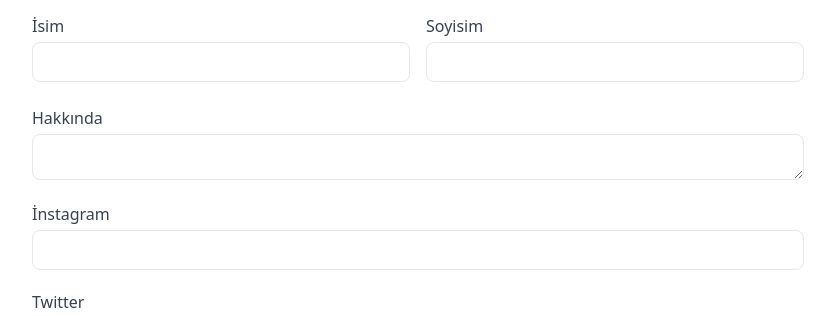
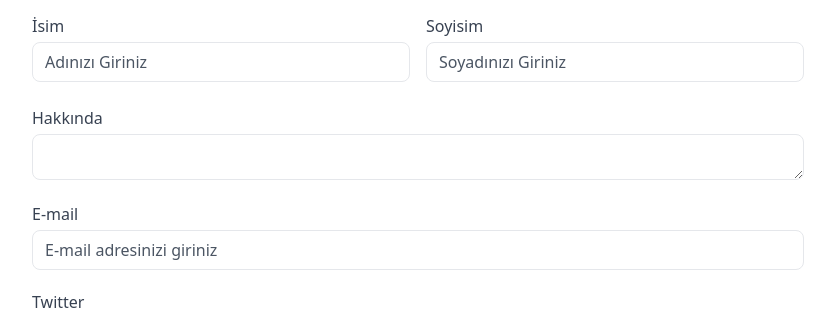
Before and after one commit to Beyzabay/seller-profile, a Next.js app: page / in a window 1280 px wide. Shown: the part 234-550 px from the top of the page, without its empty margins (222-1057 px from the left). Built offline with nearby package versions, Linux system fonts and the light colour scheme.

Commit message:
Created form structure with formic yup and edited error messages.

```diff
--- a/package.json
+++ b/package.json
@@ -13,7 +13,8 @@
     "formik": "^2.4.6",
     "next": "14.2.3",
     "react": "^18",
-    "react-dom": "^18"
+    "react-dom": "^18",
+    "yup": "^1.4.0"
   },
   "devDependencies": {
     "postcss": "^8",
--- a/src/app/Components/SellerInfoForm.jsx
+++ b/src/app/Components/SellerInfoForm.jsx
@@ -1,51 +1,123 @@
+"use client";
 import React from "react";
+import { useFormik } from "formik";
+import { basicSchemas } from "../schemas";
+
+const onSubmit = () => {};
 
 const SellerInfoForm = () => {
+  const { values, errors, handleChange, handleSubmit } = useFormik({
+    initialValues: {
+      name: "",
+      surname: "",
+      email: "",
+    },
+    validationSchema: basicSchemas,
+    onSubmit,
+  });
   return (
     <>
       <div>
-        <div>
-        <form class="space-y-4 text-gray-700">
-  <div class="flex flex-wrap">
-    {/* <div class="w-full">
-      <label class="block mb-1" for="formGridCode_card">Card number</label>
-      <input class="w-full h-10 px-3 text-base placeholder-gray-600 border rounded-lg focus:shadow-outline" type="text" id="formGridCode_card"/>
-    </div> */}
-  </div>
+        <form class="space-y-4 text-gray-700" onSubmit={handleSubmit}>
+          <div class="flex flex-wrap"></div>
           <div class="flex flex-wrap space-y-4 md:space-y-0">
             <div class="w-full px-2 mb-2 md:w-1/2">
-      <label class="block mb-1" for="formGridCode_name">İsim</label>
-      <input class="w-full h-10 px-3 text-base placeholder-gray-600 border rounded-lg focus:shadow-outline" type="text" id="formGridCode_name"/>
+              <label class="block mb-1" for="formGridCode_name">
+                İsim
+              </label>
+              <input
+                className={`w-full h-10 px-3 text-base placeholder-gray-600 border rounded-lg ${
+                  errors.name ? "input-error" : ""
+                }`}
+                type="text"
+                id="name"
+                name="name"
+                onChange={handleChange}
+                value={values.name}
+                placeholder="Adınızı Giriniz"
+              />
+              {errors.name && <p className="error">{errors.name}</p>}
             </div>
             <div class="w-full px-2 md:w-1/2">
-      <label class="block mb-1" for="formGridCode_last">Soyisim</label>
-      <input class="w-full h-10 px-3 text-base placeholder-gray-600 border rounded-lg focus:shadow-outline" type="text" id="formGridCode_last"/>
+              <label class="block mb-1" for="formGridCode_last">
+                Soyisim
+              </label>
+              <input
+                className={`w-full h-10 px-3 text-base placeholder-gray-600 border rounded-lg ${
+                  errors.surname ? "input-error" : ""
+                }`}
+                type="text"
+                id="surname"
+                name="surname"
+                onChange={handleChange}
+                value={values.surname}
+                placeholder="Soyadınızı Giriniz"
+              />
+              {errors.surname && <p className="error">{errors.surname}</p>}
             </div>
-    <div  class="w-full px-2 !mt-4">
-    <label class="block mb-1" for="formGridCode_last">Hakkında</label>
-  <textarea rows="1" class=" p-2.5 w-full px-3 text-base placeholder-gray-600 border rounded-lg focus:shadow-outline" id="formGridCode_last"></textarea>
+            <div class="w-full px-2 !mt-4">
+              <label class="block mb-1" for="formGridCode_last">
+                Hakkında
+              </label>
+              <textarea
+                rows="1"
+                class=" p-2.5 w-full px-3 text-base placeholder-gray-600 border rounded-lg focus:shadow-outline"
+                id="formGridCode_last"
+              ></textarea>
             </div>
           </div>
           <div class="flex flex-col space-y-4 md:space-y-5">
             <div class="w-full px-2 ">
-      <label class="block mb-1" for="formGridCode_month">İnstagram</label>
-      <input class="w-full h-10 px-3 text-base placeholder-gray-600 border rounded-lg focus:shadow-outline" type="text" id="formGridCode_month"/>
+              <label class="block mb-1">E-mail</label>
+              <input
+                className={`w-full h-10 px-3 text-base placeholder-gray-600 border rounded-lg ${
+                  errors.email ? "input-error" : ""
+                }`}
+                type="text"
+                id="email"
+                name="email"
+                onChange={handleChange}
+                value={values.email}
+                placeholder="E-mail adresinizi giriniz"
+              />
+              {errors.email && <p className="error">{errors.email}</p>}
             </div>
             <div class="w-full px-2  ">
-      <label class="block mb-1" for="formGridCode_year">Twitter</label>
-      <input class="w-full h-10 px-3 text-base placeholder-gray-600 border rounded-lg focus:shadow-outline" type="text" id="formGridCode_year"/>
+              <label class="block mb-1" for="formGridCode_year">
+                Twitter
+              </label>
+              <input
+                class="w-full h-10 px-3 text-base placeholder-gray-600 border rounded-lg focus:shadow-outline"
+                type="text"
+                id="formGridCode_year"
+              />
             </div>
             <div class="md:w-full w-52 px-2">
-      <label class="block mb-1" for="formGridCode_cvc">Facebook</label>
-      <input class="w-full h-10 px-3 text-base placeholder-gray-600 border rounded-lg focus:shadow-outline" type="text" id="formGridCode_cvc"/>
+              <label class="block mb-1" for="formGridCode_cvc">
+                Facebook
+              </label>
+              <input
+                class="w-full h-10 px-3 text-base placeholder-gray-600 border rounded-lg focus:shadow-outline"
+                type="text"
+                id="formGridCode_cvc"
+              />
             </div>
           </div>
           <div className="!mt-8 flex justify-end">
-  <button type="button" class="text-white bg-blue-700 hover:bg-blue-800 focus:ring-4 focus:ring-blue-300 font-medium rounded-lg text-sm px-5 py-2.5 me-2 mb-2 dark:bg-blue-600 dark:hover:bg-blue-700 focus:outline-none dark:focus:ring-blue-800">Değişiklikleri Kaydet</button>
-  <button type="button" class="text-white bg-blue-700 hover:bg-blue-800 focus:ring-4 focus:ring-blue-300 font-medium rounded-lg text-sm px-5 py-2.5 me-2 mb-2 dark:bg-blue-600 dark:hover:bg-blue-700 focus:outline-none dark:focus:ring-blue-800">Vazgeç</button>
+            <button
+              type="button"
+              class="text-white bg-blue-700 hover:bg-blue-800 focus:ring-4 focus:ring-blue-300 font-medium rounded-lg text-sm px-5 py-2.5 me-2 mb-2 dark:bg-blue-600 dark:hover:bg-blue-700 focus:outline-none dark:focus:ring-blue-800"
+            >
+              Değişiklikleri Kaydet
+            </button>
+            <button
+              type="submit"
+              class="text-white bg-blue-700 hover:bg-blue-800 focus:ring-4 focus:ring-blue-300 font-medium rounded-lg text-sm px-5 py-2.5 me-2 mb-2 dark:bg-blue-600 dark:hover:bg-blue-700 focus:outline-none dark:focus:ring-blue-800"
+            >
+              Vazgeç
+            </button>
           </div>
         </form>
-        </div>
       </div>
     </>
   );
--- a/src/app/globals.css
+++ b/src/app/globals.css
@@ -1,3 +1,12 @@
 @tailwind base;
 @tailwind components;
 @tailwind utilities;
+
+.input-error{
+    border-color: #fc8181 !important;
+}
+.error{
+    color:#fc8181 ;
+    font-size: 12px;
+    text-align: left;
+}
--- /dev/null
+++ b/src/app/schemas/index.js
@@ -0,0 +1,11 @@
+import * as yup from 'yup';
+
+export const basicSchemas = yup.object().shape({
+    email: yup.string().email('Geçerli bir e-mail adresi giriniz').required('E-mail bilgisi girmek zorunludur'),
+    name: yup.string()
+        .matches(/^[a-zA-Z]+$/, 'Ad yalnızca harf içermelidir')
+        .required('Ad bilgisi girmek zorunludur'),
+    surname: yup.string()
+        .matches(/^[a-zA-Z]+$/, 'Soyad yalnızca harf içermelidir')
+        .required('Soyad bilgisi girmek zorunludur')
+});
```
Also changed, not shown: 1 other file (tests, documents, lock files or other folders). Lines whose indentation alone changed are shown as unchanged.
